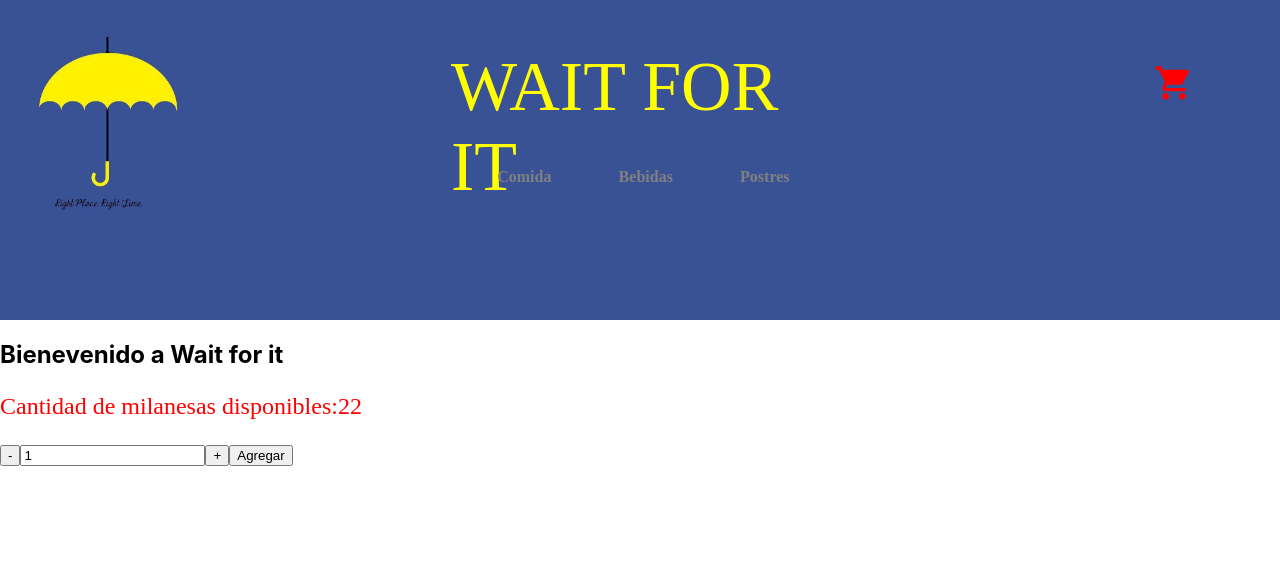
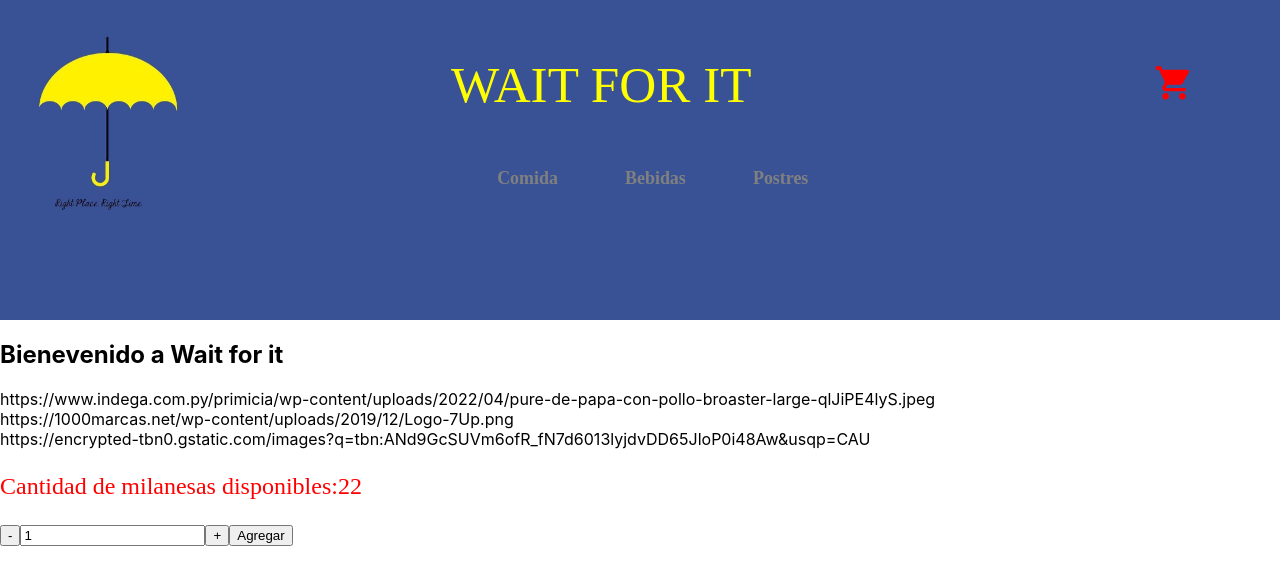
Before and after one commit to sdevic/38090js, a React (Create React App) app: page / in a window 1280 px wide. Shown: the top 584 px of the page. Built offline with nearby package versions, Linux system fonts and the light colour scheme; the HTML template or start-up script is replaced by a standard one.

Commit message:
terminando tp

```diff
--- a/src/App.js
+++ b/src/App.js
@@ -3,6 +3,7 @@ import  './Components/Header/Header.css';
 import NavBar from './Components/NavBar/NavBar';
 import ItemListContainer from './Contaiers/ItemListContainer/ItemListContainer'
 import ItemCount from './Contaiers/ItemCount';
+import { Item } from './Components/Item';
 
 const App = ()=>{
   const saludo ="Bienevenido a Wait for it";
@@ -11,6 +12,7 @@ return(
     <NavBar/>
     <ItemListContainer greeting={saludo}/>
     <ItemCount initial={1} stock = {22}/>
+    <Item/>
   </>
 )
 
--- a/src/Components/Header/Header.css
+++ b/src/Components/Header/Header.css
@@ -21,11 +21,15 @@ h1{
     grid-row: 1;
     color: yellow;
     font-weight: normal;
-    font-size: 70px;
     font-family: 'Amatic SC', cursive;
     text-transform: uppercase;
+    font-size: 4vw;
+    padding-top: 5%;
 
 }
+
+
+
 #carrito{
     grid-column: 3 ;
     grid-row: 1;
@@ -54,7 +58,7 @@ nav ul {
 
 nav ul li {
     font-family: 'Amatic SC', cursive;
-    font-size: 1rem;
+    font-size: 1.4vw;
     font-weight: bolder;
     list-style: none;
     padding-left: 20%;
--- /dev/null
+++ b/src/Components/Item/index.js
@@ -0,0 +1,11 @@
+const Item = ({product})=>{
+    console.log(product?.id)
+    return(
+        <>
+        <div>{product?.image}</div>
+        </>
+    )
+}
+
+
+export  {Item}
--- /dev/null
+++ b/src/Components/ItemList/index.js
@@ -0,0 +1,16 @@
+import { Item } from "../Item"
+
+
+
+const ItemList = ({listProducts})=>{
+
+    return(
+        <>
+        {listProducts.map( (prod, i) => <Item key={`${prod.product}-${i}`}product={prod}/>)}
+        </>
+
+    )
+}
+
+
+export  {ItemList}
--- a/src/Components/NavBar/NavBar.js
+++ b/src/Components/NavBar/NavBar.js
@@ -11,7 +11,7 @@ const NavBar = ()=> {
         <header>
             <img src={logo} alt="logo" />
             <h1> Wait for it</h1>
-            <nav>
+           <nav>
                 <ul>
                 <li> <a href="">Comida</a></li>
                 <li> <a href="">Bebidas</a></li>
--- /dev/null
+++ b/src/Components/assets/productos.js
@@ -0,0 +1,31 @@
+export const products =[
+    {
+        id: 1,
+        image: "https://www.indega.com.py/primicia/wp-content/uploads/2022/04/pure-de-papa-con-pollo-broaster-large-qlJiPE4lyS.jpeg",
+        product: "Milanesa con pure",
+        category: "Comida",
+        description: "Milanga con pure",
+        price: 1500,
+        stock: 30
+    }
+   ,
+   {
+    id: 2,
+    image: "https://1000marcas.net/wp-content/uploads/2019/12/Logo-7Up.png ",
+    product: "7 UP",
+    category: "Bebidas",
+    description: "7UP ",
+    price: 500,
+    stock: 90
+},
+    {
+        id: 3,
+        image: "https://encrypted-tbn0.gstatic.com/images?q=tbn:ANd9GcSUVm6ofR_fN7d6013lyjdvDD65JloP0i48Aw&usqp=CAU",
+        product: "Tiramisu",
+        category: "Postres",
+        description: "Tiramisu tradicional",
+        price: 1000,
+        stock: 50
+    }
+
+]
--- a/src/Contaiers/ItemListContainer/ItemListContainer.js
+++ b/src/Contaiers/ItemListContainer/ItemListContainer.js
@@ -1,8 +1,20 @@
-import React from "react";
+import React, { useEffect, useState } from "react";
+import { products } from "../../Components/assets/productos";
+import { customFetch } from "../../Utils/customFetch"
+import { ItemList } from "../../Components/ItemList";
 
 const ItemListContainer = ({greeting}) =>{
+   const [listProducts, setListproducts] = useState([])
+   useEffect(()=>{
+      customFetch(products)
+         .then(res=> setListproducts(res))
+   },[])
+
  return(
-    <h2>{greeting}</h2>
+   <>
+      <h2>{greeting}</h2>
+      <ItemList listProducts={listProducts}/>
+    </>
  )
 
 }
--- /dev/null
+++ b/src/Utils/customFetch.js
@@ -0,0 +1,9 @@
+export const customFetch =(products)=>{
+    return new Promise((resolve, reject) => {
+        setTimeout(()=>{
+            resolve(products)
+        },2000)
+
+    })
+
+}
```
